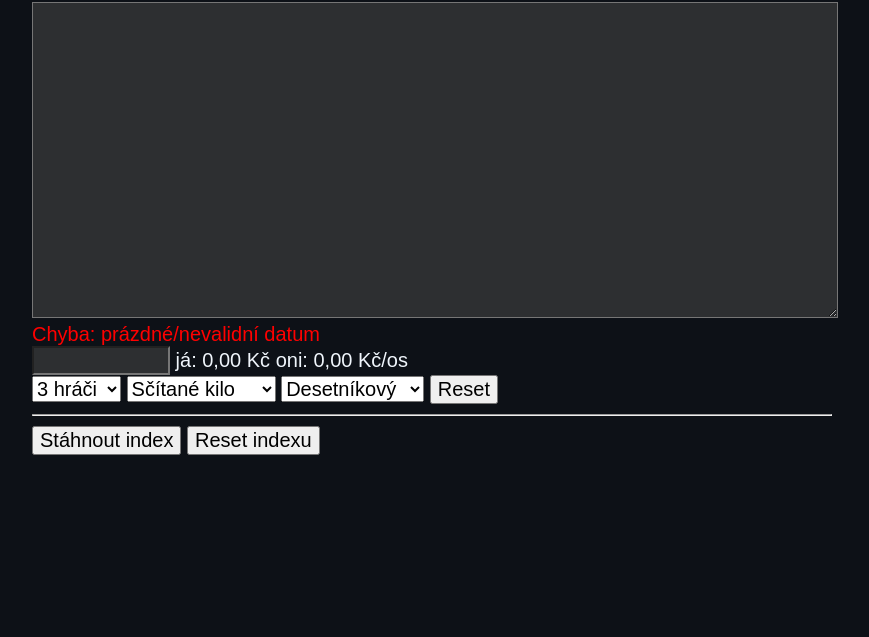
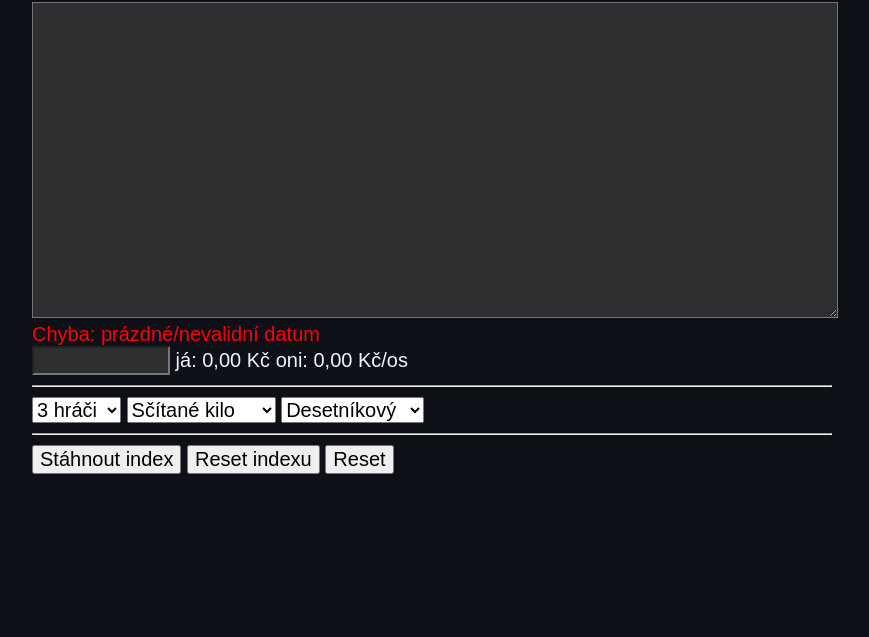
Before and after one commit to mariasek/mariasek.github.io, a website with bundled scripts: page index.html in a window 1280 px wide. Shown: the whole page, without its empty margins (208-1077 px from the left). Built offline with nearby package versions, Linux system fonts and the light colour scheme.

Commit message:
change ui

```diff
--- a/index.html
+++ b/index.html
@@ -39,6 +39,12 @@
             <div>
                 <span id="evaluate-play-error" class="error"></span>
             </div>
+        </div>
+
+        <div id="player-balances">
+        </div>
+
+        <hr/>
         <select id="group-size">
             <option value="3">3 hráči</option>
             <option value="4">4 hráči</option>
@@ -56,17 +62,10 @@
             <option value="2">Dvacetníkový</option>
             <option value="10">Korunový</option>
         </select>
-            <button id="clear-evaluate-play">Reset</button>
-        </div>
-
-        <div id="player-balances">
-        </div>
-
         <hr/>
-        <div>
         <button id="download-index">Stáhnout index</button>
         <button id="create-new-index">Reset indexu</button>
-        </div>
+        <button id="clear-evaluate-play">Reset</button>
 
         <div style="height: 160px"><!-- padding -->
         </div>
```
Lines whose indentation alone changed are shown as unchanged.
